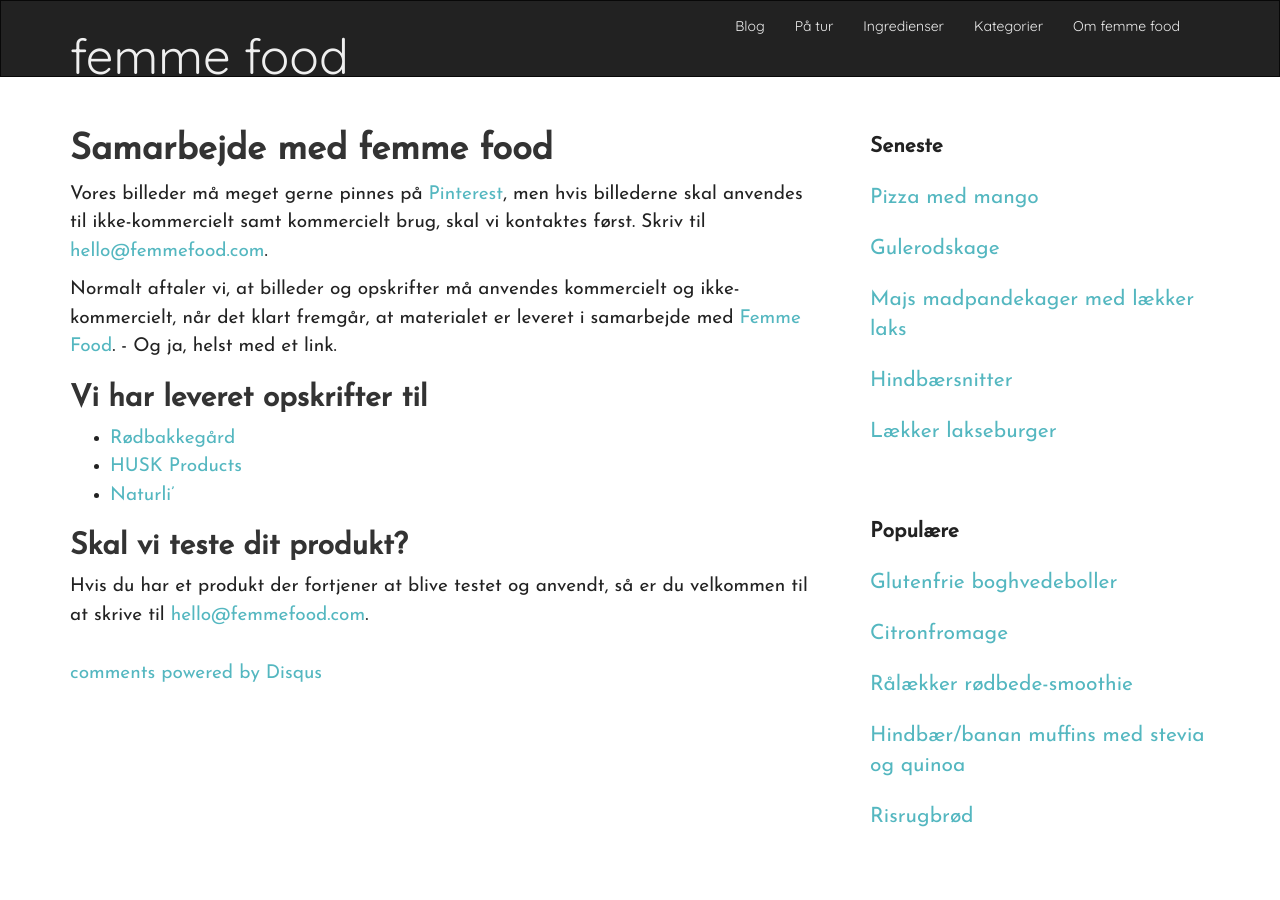
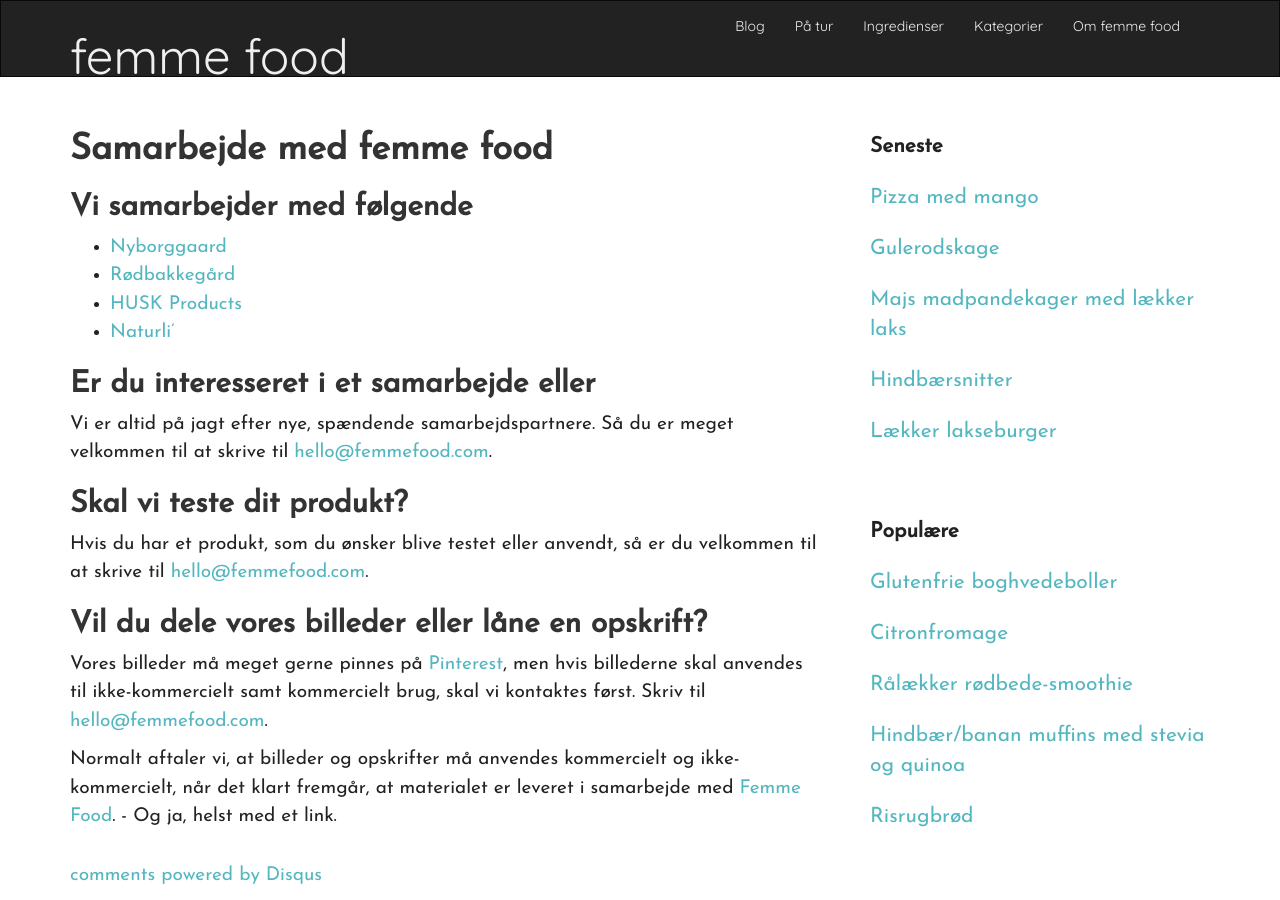
Before and after one commit to femmefood/femmefood.com, a Jekyll site: the page built from samarbejde/index.md, in a window 1280 px wide and 900 px high. Built offline with Jekyll 4.4.1, drawn with Linux system fonts in a browser that asks for light colours; nearby versions of some CDN libraries; Markdown is read by kramdown in place of the engine named in the settings; comment, search, counter and statistics services are not loaded.

Commit message:
Added new text

```diff
--- a/samarbejde/index.md
+++ b/samarbejde/index.md
@@ -3,6 +3,28 @@ layout: page
 title: Samarbejde med femme food
 date: 2014-02-25
 ---
+
+
+## Vi samarbejder med følgende
+
+- [Nyborggaard](http://nyborggaard.dk/)
+- [Rødbakkegård](http://roedbakkegaard.dk/)
+- [HUSK Products](http://husk.dk/)
+- [Naturli'](http://www.naturli-foods.dk/)
+
+## Er du interesseret i et samarbejde eller
+
+Vi er altid på jagt efter nye, spændende samarbejdspartnere.
+Så du er meget velkommen til at skrive til <hello@femmefood.com>.
+
+## Skal vi teste dit produkt?
+
+Hvis du har et produkt, som du ønsker blive testet eller anvendt, så er du
+velkommen til at skrive til <hello@femmefood.com>.
+
+
+
+## Vil du dele vores billeder eller låne en opskrift?
 
 Vores billeder må meget gerne pinnes på [Pinterest](https://www.pinterest.com/),
 men hvis billederne skal anvendes til ikke-kommercielt samt kommercielt brug, skal vi
@@ -11,14 +33,3 @@ kontaktes først. Skriv til <hello@femmefood.com>.
 Normalt aftaler vi, at billeder og opskrifter må anvendes kommercielt og
 ikke-kommercielt, når det klart fremgår, at materialet er leveret i samarbejde
 med [Femme Food](http://www.femmefood.com/). - Og ja, helst med et link.
-
-## Vi har leveret opskrifter til
-
-- [Rødbakkegård](http://roedbakkegaard.dk/)
-- [HUSK Products](http://husk.dk/)
-- [Naturli'](http://www.naturli-foods.dk/)
-
-## Skal vi teste dit produkt?
-
-Hvis du har et produkt der fortjener at blive testet og anvendt, så er du
-velkommen til at skrive til <hello@femmefood.com>.
```
